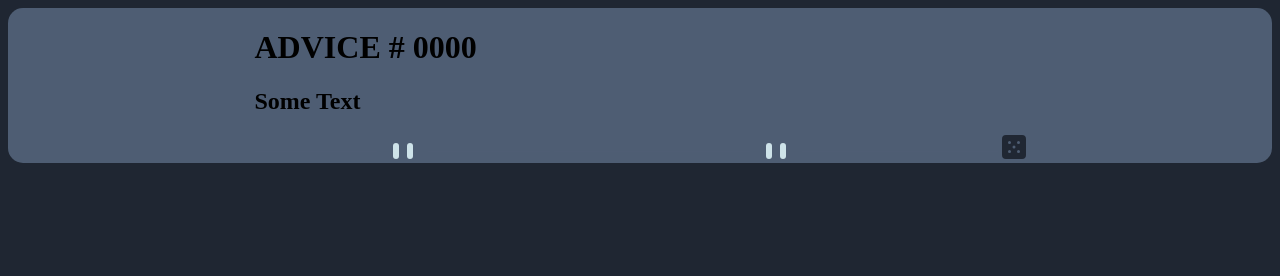
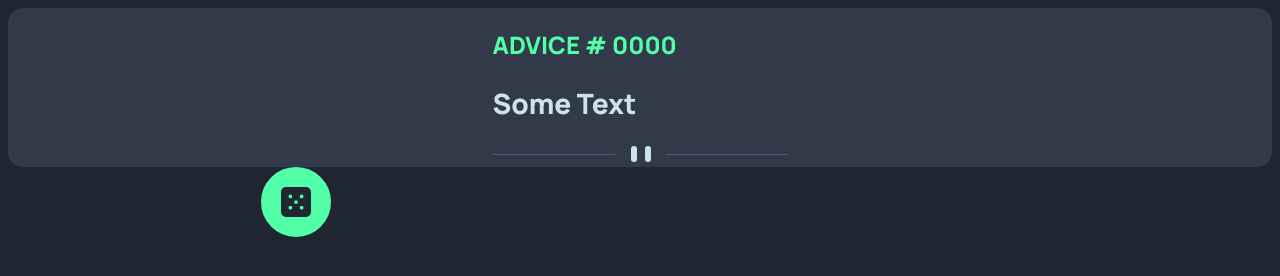
Before and after one commit to MrsMelnychenko/FE-Mentor-Advice-generator, a plain HTML site: page index.html in a window 1280 px wide. Drawn offline with Linux system fonts and the light colour scheme.

Commit message:
Added dice and its background

```diff
--- a/css/common.css
+++ b/css/common.css
@@ -1,6 +1,5 @@
 @import url('https://fonts.googleapis.com/css2?family=Manrope:wght@800&display=swap');
 
-/* font-family: 'Manrope', sans-serif; */
 :root {
     --lightCyan: hsl(193, 38%, 86%);
     --neonGreen: hsl(150, 100%, 66%);
--- a/css/main.css
+++ b/css/main.css
@@ -1,11 +1,35 @@
 body {
     background-color: var(--darkBlue);
+    display: block;
 
 }
 .advice-card {
-    background-color: var(--grayishBlue);
+    background-color: var(--darkGrayishBlue);
     border-radius: 15px;
     display: flex;
     flex-direction: column;
     align-items: center;
+    font-family: 'Manrope', sans-serif;
 }
+.header {
+    color: var(--neonGreen);
+}
+.advice {
+    font-size: 28px;
+    color: var(--lightCyan);
+}
+.dice {
+   display: flex;
+   background-color: var(--neonGreen);
+   border: 20px solid var(--neonGreen);
+   border-radius: 50%;
+   width: 30px;
+   margin: 0% 20% 20% 20%;
+   z-index: 30;
+}
+.dice-img {
+    width: 30px;
+}
+.divider-pc {
+    display: none;
+}
--- a/index.html
+++ b/index.html
@@ -11,13 +11,15 @@
 <body>
     <div class="advice-card">
         <div class="advice-text">
-            <h1> ADVICE # 0000</h1>
-            <h2>Some Text</h2>
-            <img src="img/pattern-divider-mobile.svg" alt = "Divider mobile">
-            <img src="img/pattern-divider-desktop.svg" alt="Divider PC">
-            <img src="img/icon-dice.svg" alt="Dice">
+            <h2 class="header"> ADVICE # 0000</h2>
+            <h2 class="advice">Some Text</h2>
+            <img class="divider-mobile" src="img/pattern-divider-mobile.svg" alt = "Divider mobile">
+            <img class="divider-pc"src="img/pattern-divider-desktop.svg" alt="Divider PC">
         </div>
+
     </div>
-
+    <div class="dice">
+        <img class="dice-img" src="img/icon-dice.svg" alt="Dice">
+    </div>
 </body>
 </html>
```
